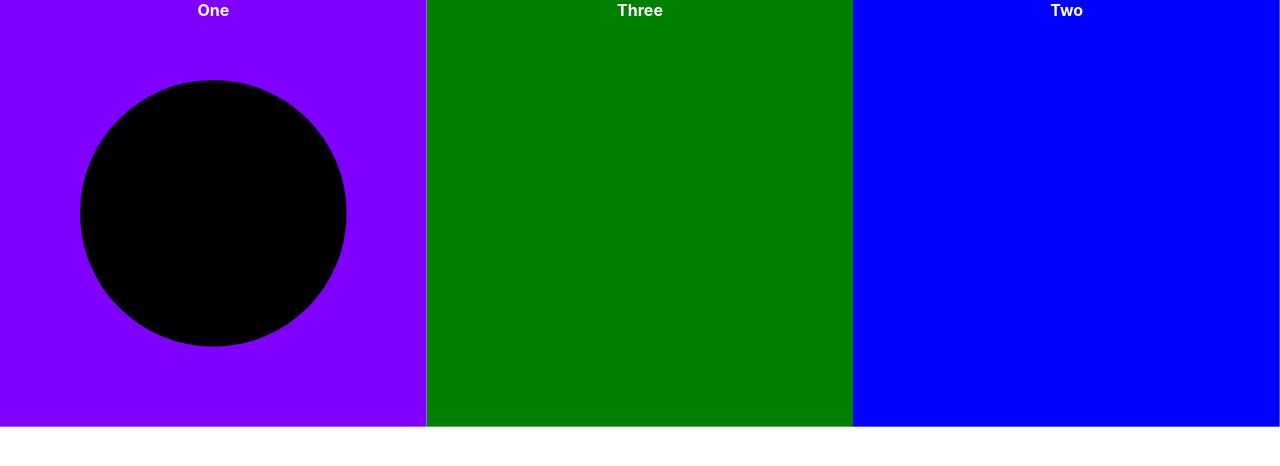
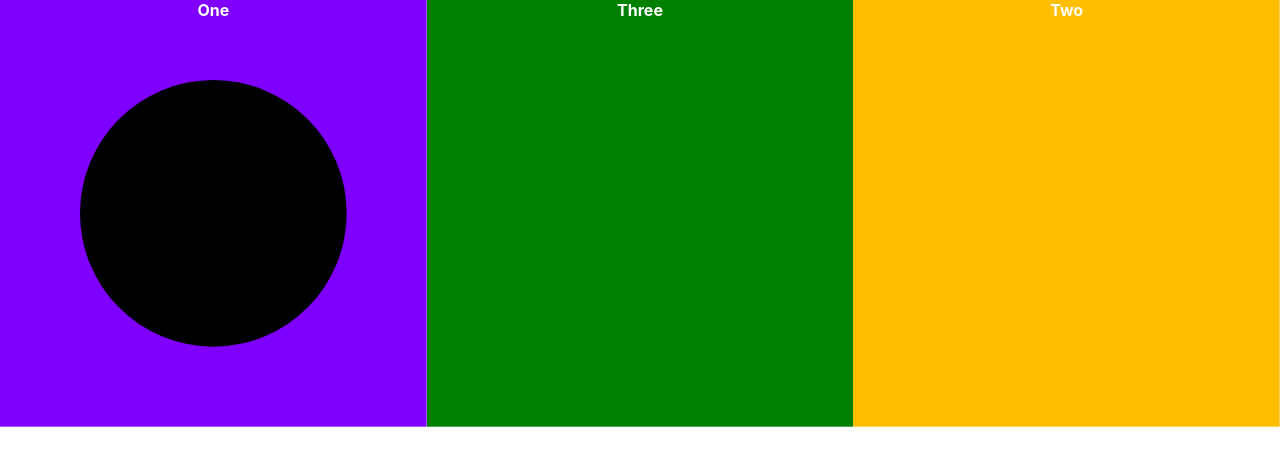
Before and after one commit to dopplerreflect/art-with-controls, a React (Vite) app: page / in a window 1280 px wide. Shown: the top 466 px of the page. Built offline with nearby package versions, Linux system fonts and the light colour scheme.

Commit message:
add controls to Two

```diff
--- a/src/gallery/Two.tsx
+++ b/src/gallery/Two.tsx
@@ -1,8 +1,33 @@
+import Controls, { useControls } from '../Controls';
+import '../Image.css';
+
+const controlsInitialState: Controls = [
+  { name: 'hue', min: 0, max: 359, value: 45 },
+  { name: 'width', min: 200, max: 1920, value: 512 },
+  { name: 'height', min: 200, max: 1080, value: 512 },
+];
+
 const Two = () => {
+  const { controls, handleControlChange, showControls, setShowControls } =
+    useControls(controlsInitialState);
   return (
-    <svg xmlns='http://www.w3.org/2000/svg' viewBox='0 0 128 128'>
-      <rect width={128} height={128} fill='blue' />
-    </svg>
+    <div className='Container'>
+      {showControls && (
+        <Controls controls={controls} handleControlChange={handleControlChange} />
+      )}
+      <div className='Image' onClick={() => setShowControls(!showControls)}>
+        <svg
+          xmlns='http://www.w3.org/2000/svg'
+          viewBox={`0 0 ${controls.value('width')} ${controls.value('height')}`}
+        >
+          <rect
+            width={controls.value('width')}
+            height={controls.value('height')}
+            fill={`hsl(${controls.value('hue')}, 100%, 50%)`}
+          />
+        </svg>
+      </div>
+    </div>
   );
 };
 
```
